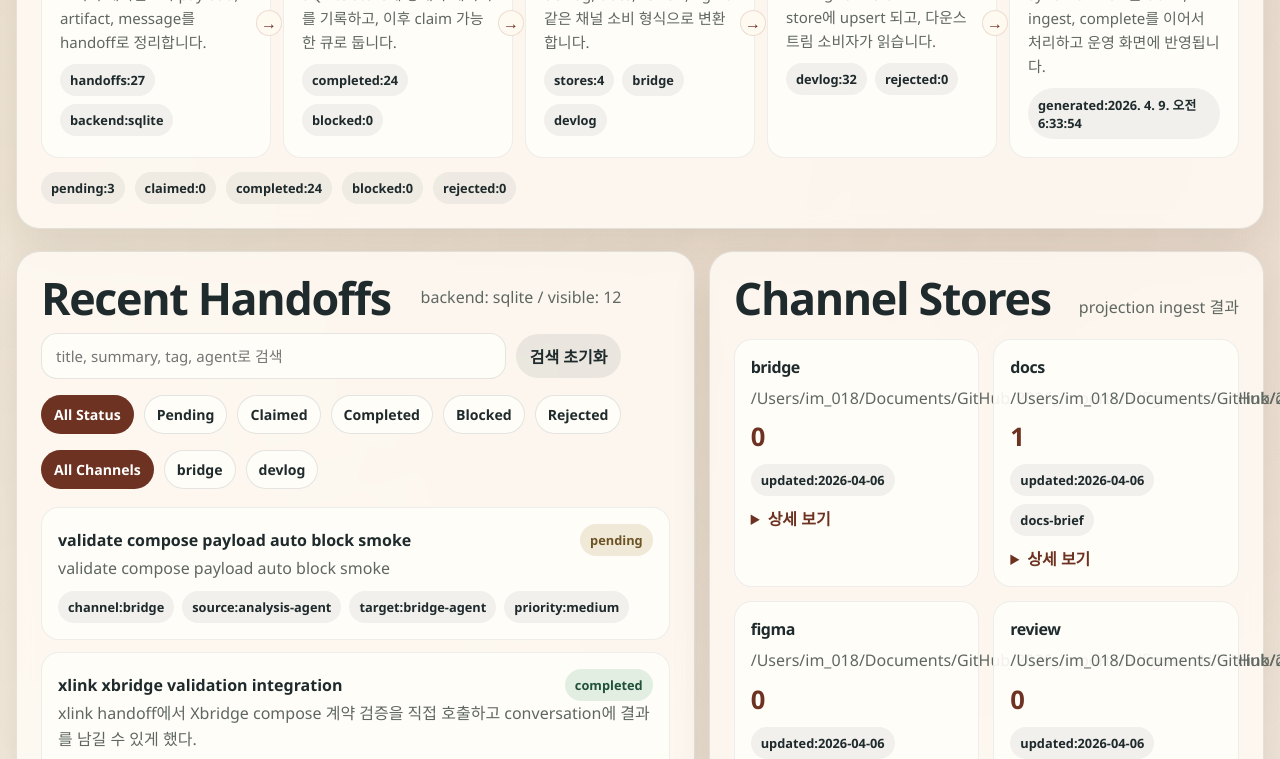
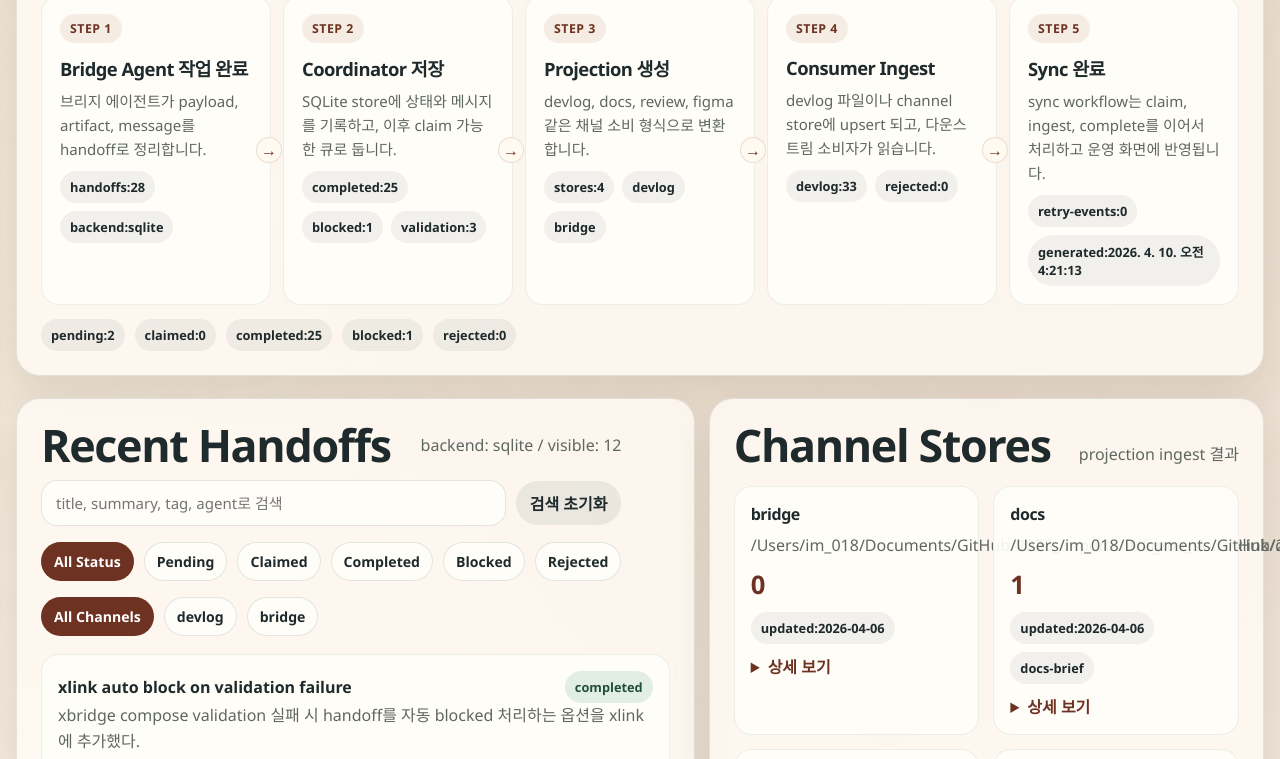
Before and after one commit to visualog/xlink, a website: page dashboard.html in a window 1280 px wide. Shown: the part 619-1378 px from the top of the page. Drawn offline with Linux system fonts and the light colour scheme; a web font is replaced by a local one.

Commit message:
feat: add validation stats to xlink operations dashboard

```diff
--- a/dashboard.html
+++ b/dashboard.html
@@ -781,6 +781,7 @@
       const blocked = data.summary.byStatus.blocked || 0;
       const rejected = data.summary.byStatus.rejected || 0;
       const stores = data.summary.channelStores || 0;
+      const validation = data.summary.validation || {};
 
       return [
         {
@@ -793,7 +794,11 @@
           step: "Step 2",
           title: "Coordinator 저장",
           body: "SQLite store에 상태와 메시지를 기록하고, 이후 claim 가능한 큐로 둡니다.",
-          chips: [chip(`completed:${completed}`), chip(`blocked:${blocked}`)]
+          chips: [
+            chip(`completed:${completed}`),
+            chip(`blocked:${blocked}`),
+            chip(`validation:${validation.events || 0}`)
+          ]
         },
         {
           step: "Step 3",
@@ -811,7 +816,10 @@
           step: "Step 5",
           title: "Sync 완료",
           body: "sync workflow는 claim, ingest, complete를 이어서 처리하고 운영 화면에 반영됩니다.",
-          chips: [chip(`generated:${formatDate(data.generatedAt)}`)]
+          chips: [
+            chip(`retry-events:${validation.retryEvents || 0}`),
+            chip(`generated:${formatDate(data.generatedAt)}`)
+          ]
         }
       ];
     }
@@ -1060,7 +1068,9 @@
         ["Total Handoffs", data.summary.totalHandoffs, "all"],
         ["Completed", data.summary.byStatus.completed || 0, "completed"],
         ["Pending", data.summary.byStatus.pending || 0, "pending"],
-        ["Blocked", data.summary.byStatus.blocked || 0, "blocked"]
+        ["Blocked", data.summary.byStatus.blocked || 0, "blocked"],
+        ["Validation Blocked", data.summary.validation?.blockedEvents || 0, "all"],
+        ["Validation Retry", data.summary.validation?.retryEvents || 0, "all"]
       ];
 
       document.getElementById("stats").innerHTML = stats.map(([label, value, status]) => `
@@ -1116,7 +1126,11 @@
         ["Generated", formatDate(data.generatedAt)],
         ["Backend", data.backend],
         ["Handoff Store", data.handoffDataPath],
-        ["Devlog Data", data.devlogDataPath]
+        ["Devlog Data", data.devlogDataPath],
+        [
+          "Validation Summary",
+          `events:${data.summary.validation?.events || 0} / blocked:${data.summary.validation?.blockedEvents || 0} / retry:${data.summary.validation?.retryEvents || 0}`
+        ]
       ];
       document.getElementById("env-list").innerHTML = envRows.map(([label, value]) => `
         <div class="list-card">
--- a/data/dashboard.json
+++ b/data/dashboard.json
@@ -1,35 +1,109 @@
 {
-  "generatedAt": "2026-04-09T06:33:54.426Z",
+  "generatedAt": "2026-04-10T04:21:13.459Z",
   "backend": "sqlite",
   "handoffDataPath": "/Users/im_018/Documents/GitHub/2026_important/figma_skills/xlink/data/handoffs.sqlite",
   "devlogDataPath": "/Users/im_018/Documents/GitHub/2026_important/figma_skills/devlog/data/devlogs.json",
   "summary": {
-    "totalHandoffs": 27,
+    "totalHandoffs": 28,
     "byStatus": {
-      "pending": 3,
+      "pending": 2,
       "claimed": 0,
-      "completed": 24,
-      "blocked": 0,
+      "completed": 25,
+      "blocked": 1,
       "rejected": 0
     },
     "byChannel": {
-      "bridge": 3,
-      "devlog": 24
+      "devlog": 25,
+      "bridge": 3
+    },
+    "validation": {
+      "events": 3,
+      "readyEvents": 1,
+      "blockedEvents": 2,
+      "errorTotal": 2,
+      "warningTotal": 6,
+      "retryEvents": 0,
+      "retryTotal": 0,
+      "blockedHandoffs": 1
     },
     "channelStores": 4,
-    "devlogEntries": 32
+    "devlogEntries": 33
   },
   "recentHandoffs": [
+    {
+      "id": "handoff_2026_04_09_005",
+      "channel": "devlog",
+      "targetAgent": "devlog-agent",
+      "sourceAgent": "bridge-agent",
+      "title": "xlink auto block on validation failure",
+      "status": "completed",
+      "priority": "medium",
+      "createdAt": "2026-04-09T06:36:02.296Z",
+      "updatedAt": "2026-04-09T06:36:02.300Z",
+      "claimedAt": "2026-04-09T06:36:02.299Z",
+      "completedAt": "2026-04-09T06:36:02.300Z",
+      "claimedBy": "devlog-agent",
+      "payload": {
+        "type": "feature",
+        "title": "xlink auto-blocks invalid compose handoffs",
+        "date": "2026.04.09 오후 3:35",
+        "summary": "xbridge compose validation 실패 시 handoff를 자동 blocked 처리하는 옵션을 xlink에 추가했다.",
+        "details": [
+          "POST /handoffs/:id/xbridge-validate에서 autoBlockOnFailure=true면 canCompose=false일 때 store.block을 호출한다.",
+          "CLI validate-xbridge-compose에 --auto-block 옵션을 추가했다.",
+          "실제 handoff에서 missing_intent_sections 오류 케이스를 검증하고 상태가 blocked로 전환되는 것을 확인했다."
+        ],
+        "tags": [
+          "xlink",
+          "xbridge",
+          "validation",
+          "blocked"
+        ],
+        "status": "done",
+        "version": "0.1.0",
+        "commit": "",
+        "files": [
+          "xlink/src/routes/handoffs.js",
+          "xlink/src/cli.js",
+          "xlink/README.md"
+        ],
+        "links": [],
+        "thumbnail": "",
+        "codeSnippets": [
+          {
+            "file": "xlink/src/routes/handoffs.js",
+            "label": "auto block on validation failure",
+            "language": "js",
+            "code": "if (body.autoBlockOnFailure === true && validationResult.validation?.canCompose === false) { updatedHandoff = await store.block(id, { agent: body.author ?? \"bridge-agent\", reason: body.blockReason ?? \"xbridge compose validation failed: handoff moved to blocked for follow-up.\" }); }"
+          }
+        ]
+      },
+      "artifacts": [],
+      "messages": [
+        {
+          "author": "devlog-agent",
+          "body": "devlog sync started",
+          "kind": "note",
+          "createdAt": "2026-04-09T06:36:02.299Z"
+        },
+        {
+          "author": "devlog-agent",
+          "body": "devlog card ingested and handoff completed",
+          "kind": "result",
+          "createdAt": "2026-04-09T06:36:02.300Z"
+        }
+      ]
+    },
     {
       "id": "handoff_2026_04_09_004",
       "channel": "bridge",
       "targetAgent": "bridge-agent",
       "sourceAgent": "analysis-agent",
       "title": "validate compose payload auto block smoke",
-      "status": "pending",
+      "status": "blocked",
       "priority": "medium",
       "createdAt": "2026-04-09T06:30:51.596Z",
-      "updatedAt": "2026-04-09T06:31:19.914Z",
+      "updatedAt": "2026-04-09T06:34:22.915Z",
       "claimedAt": null,
       "completedAt": null,
       "claimedBy": null,
@@ -61,6 +135,18 @@
           "body": "xbridge compose validation blocked: 1 error(s), 2 warning(s)",
           "kind": "note",
           "createdAt": "2026-04-09T06:31:19.914Z"
+        },
+        {
+          "author": "bridge-agent",
+          "body": "xbridge compose validation blocked: 1 error(s), 2 warning(s)",
+          "kind": "note",
+          "createdAt": "2026-04-09T06:34:22.912Z"
+        },
+        {
+          "author": "bridge-agent",
+          "body": "xbridge compose validation failed: handoff moved to blocked for follow-up.",
+          "kind": "blocked",
+          "createdAt": "2026-04-09T06:34:22.915Z"
         }
       ]
     },
@@ -661,68 +747,6 @@
           "createdAt": "2026-04-08T04:56:34.387Z"
         }
       ]
-    },
-    {
-      "id": "handoff_2026_04_08_011",
-      "channel": "devlog",
-      "targetAgent": "devlog-agent",
-      "sourceAgent": "bridge-agent",
-      "title": "analyze-to-compose intent flow smoke verified",
-      "status": "completed",
-      "priority": "medium",
-      "createdAt": "2026-04-08T04:44:54.798Z",
-      "updatedAt": "2026-04-08T04:44:54.802Z",
-      "claimedAt": "2026-04-08T04:44:54.801Z",
-      "completedAt": "2026-04-08T04:44:54.802Z",
-      "claimedBy": "devlog-agent",
-      "payload": {
-        "type": "feature",
-        "title": "analyze-to-compose intent flow smoke verified",
-        "date": "08 April, 2026",
-        "summary": "Verified that analyze_reference_selection now returns intentSections in the live bridge runtime and that those sections can be passed directly into compose_screen_from_intents to create a Figma screen.",
-        "details": [
-          "desktop SaaS dashboard shell을 더 짧은 schema로 만들 수 있게 됐다.",
-          "Agent_skill_test 세션으로 실제 smoke 요청을 보내 생성 경로를 확인했다."
-        ],
-        "tags": [
-          "xbridge",
-          "smoke",
-          "analyze-reference-selection",
-          "compose-screen-from-intents"
-        ],
-        "status": "done",
-        "version": "0.2.0",
-        "commit": "pending",
-        "files": [
-          "README.md",
-          "src/analyze-reference-selection.js"
-        ],
-        "links": [],
-        "thumbnail": "",
-        "codeSnippets": [
-          {
-            "file": "src/build-layout.js",
-            "label": "dashboard-board preset",
-            "language": "js",
-            "code": "// 핵심 변경 부분을 5~25줄 정도로 넣는다."
-          }
-        ]
-      },
-      "artifacts": [],
-      "messages": [
-        {
-          "author": "devlog-agent",
-          "body": "devlog sync started",
-          "kind": "note",
-          "createdAt": "2026-04-08T04:44:54.801Z"
-        },
-        {
-          "author": "devlog-agent",
-          "body": "devlog card ingested and handoff completed",
-          "kind": "result",
-          "createdAt": "2026-04-08T04:44:54.802Z"
-        }
-      ]
     }
   ],
   "channelStores": [
@@ -812,6 +836,40 @@
   "devlog": {
     "updatedAt": "2026-04-09",
     "entries": [
+      {
+        "id": "handoff-2026-04-09-005",
+        "type": "feature",
+        "title": "xlink auto-blocks invalid compose handoffs",
+        "date": "2026.04.09 오후 3:35",
+        "status": "done",
+        "summary": "xbridge compose validation 실패 시 handoff를 자동 blocked 처리하는 옵션을 xlink에 추가했다.",
+        "details": [
+          "POST /handoffs/:id/xbridge-validate에서 autoBlockOnFailure=true면 canCompose=false일 때 store.block을 호출한다.",
+          "CLI validate-xbridge-compose에 --auto-block 옵션을 추가했다.",
+          "실제 handoff에서 missing_intent_sections 오류 케이스를 검증하고 상태가 blocked로 전환되는 것을 확인했다."
+        ],
+        "tags": [
+          "xlink",
+          "xbridge",
+          "validation",
+          "blocked"
+        ],
+        "files": [
+          "xlink/src/routes/handoffs.js",
+          "xlink/src/cli.js",
+          "xlink/README.md"
+        ],
+        "commit": "",
+        "version": "0.1.0",
+        "codeSnippets": [
+          {
+            "file": "xlink/src/routes/handoffs.js",
+            "label": "auto block on validation failure",
+            "language": "js",
+            "code": "if (body.autoBlockOnFailure === true && validationResult.validation?.canCompose === false) { updatedHandoff = await store.block(id, { agent: body.author ?? \"bridge-agent\", reason: body.blockReason ?? \"xbridge compose validation failed: handoff moved to blocked for follow-up.\" }); }"
+          }
+        ]
+      },
       {
         "id": "handoff-2026-04-09-003",
         "type": "feature",
@@ -1047,38 +1105,6 @@
             "code": "// 핵심 변경 부분을 5~25줄 정도로 넣는다."
           }
         ]
-      },
-      {
-        "id": "handoff-2026-04-08-012",
-        "type": "feature",
-        "title": "analyze reference selection now detects screen fragments",
-        "date": "08 April, 2026",
-        "status": "done",
-        "summary": "Improved analyze_reference_selection so narrow rails and named shells like sidebar-shell are classified as sidebar fragments instead of generic mobile detail drafts.",
-        "details": [
-          "desktop SaaS dashboard shell을 더 짧은 schema로 만들 수 있게 됐다.",
-          "Agent_skill_test 세션으로 실제 smoke 요청을 보내 생성 경로를 확인했다."
-        ],
-        "tags": [
-          "xbridge",
-          "analyze-reference-selection",
-          "fragments",
-          "ds-aware"
-        ],
-        "files": [
-          "src/analyze-reference-selection.js",
-          "tests/analyze-reference-selection.test.js"
-        ],
-        "commit": "pending",
-        "version": "0.2.0",
-        "codeSnippets": [
-          {
-            "file": "src/build-layout.js",
-            "label": "dashboard-board preset",
-            "language": "js",
-            "code": "// 핵심 변경 부분을 5~25줄 정도로 넣는다."
-          }
-        ]
       }
     ]
   }
```
Also changed, not shown: src/build-dashboard.js (+68 -0 lines).
